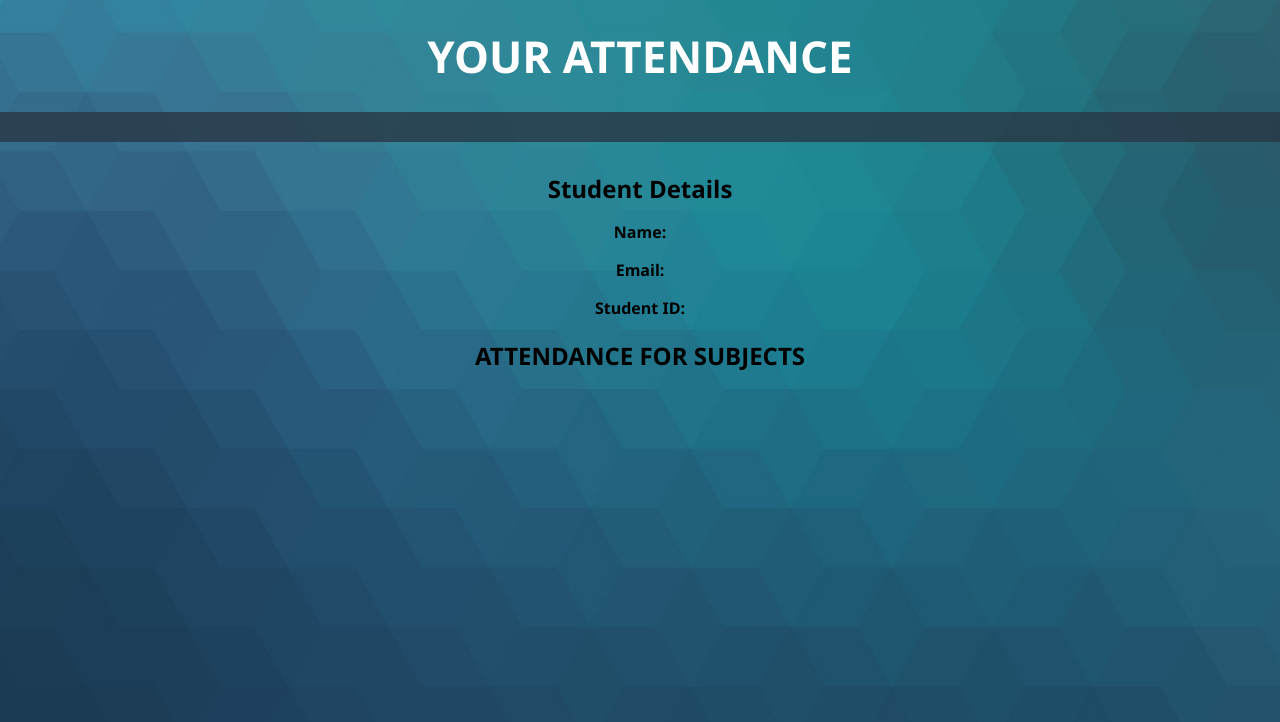
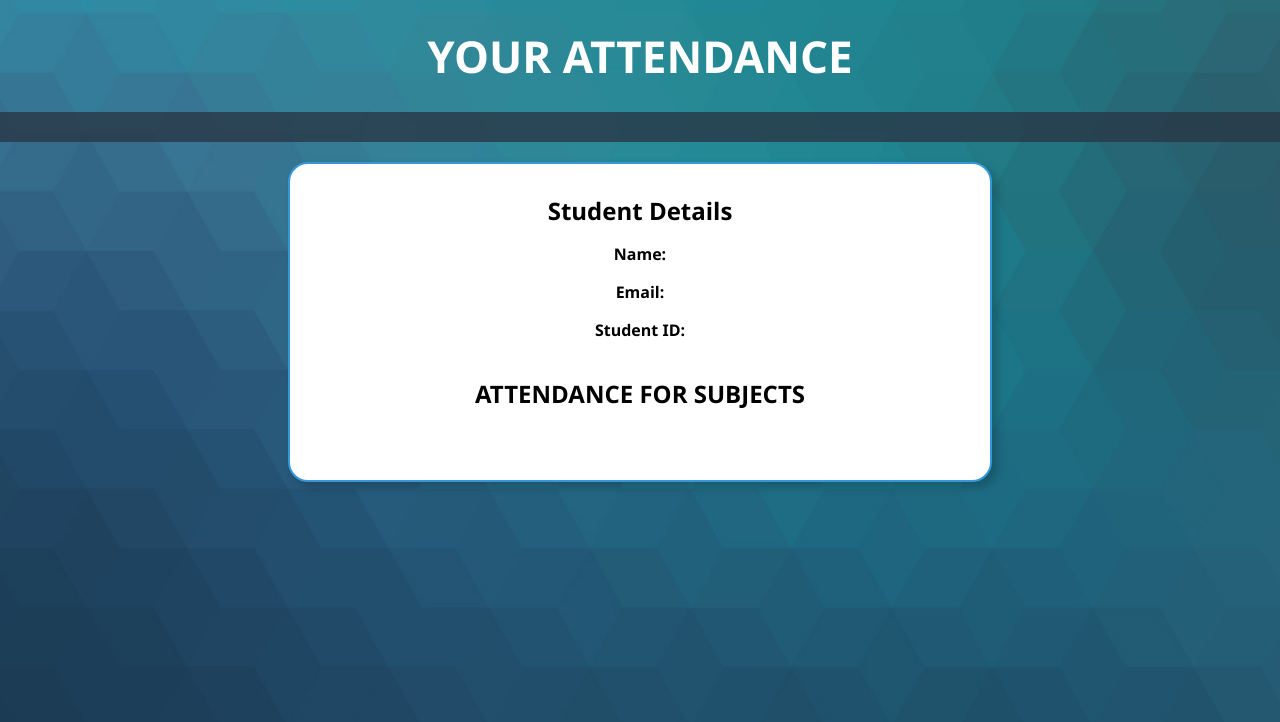
Before and after one commit to Rudra-Garg/Attendance-DBMS, a Flask app: page /student in a window 1280 px wide. Shown: the top 722 px of the page. Run offline with Flask 3, Linux system fonts and the light colour scheme; data comes from the database, SQL or seed files in the repository; data that the repository does not hold is empty.

Commit message:
Update student.css

```diff
--- a/static/CSS/student.css
+++ b/static/CSS/student.css
@@ -2,7 +2,6 @@ body {
     font-family: 'Segoe UI', Tahoma, Geneva, Verdana, sans-serif;
     margin: 0;
     padding: 0;
-    /* background-image: url('../Images/backgroundStudent.avif'); */
     background-image: url('../Images/backgroundStudent.jpg');
     background-size: cover;
     background-position: center;
@@ -10,19 +9,15 @@ body {
 }
 
 header {
-
-     color: #ffffff;
-    /* background: linear-gradient(to right,rgba(27, 72, 177, 0.651),rgba(232, 229, 229, 0.509), rgba(120, 128, 245, 0.272)); */
+    color: #ffffff;
     text-align: center;
     font-size: 22px;
     padding: 26px 0;
-    /* font-weight: bolder; */
 }
 
 h1 {
     margin: 0;
 }
-/*for600*/
 
 @media only screen and (max-width: 360px) and (max-height: 800px) {
   body {
@@ -34,17 +29,15 @@ h1 {
   }
 }
 
-/*for1200 */
-
 @media only screen and (min-width: 601px) and (max-width: 1200px) {
   body {
     font-size: 16px;
   }
 }
+
 nav {
     display: flex;
     justify-content: center;
-
     background-color: rgba(40, 55, 71, 0.8);
     padding: 15px 0;
 }
@@ -54,7 +47,6 @@ nav button {
     color: #ffffff;
     font-size: 19px;
     font-weight: bolder;
-    /* border: 2px solid #000000; */
     border-radius: 10px;
     padding: 12px 20px;
     margin: 0 10px;
@@ -64,12 +56,10 @@ nav button {
 
 nav button:nth-child(1) {
     background-color: #3f8bbe8c;
-
 }
 
 nav button:nth-child(2) {
     background-color: #3f8bbe8c;
-
 }
 
 nav button:nth-child(3) {
@@ -82,7 +72,6 @@ nav button:nth-child(4) {
 
 nav button:nth-child(5) {
     background-color: #3f8bbe8c;
-
 }
 
 nav button:hover {
@@ -95,14 +84,75 @@ section.Attendance-Section {
     text-align: center;
 }
 
-.Attendance-Box {
-    background-color: #ffffff;
-    /* border: 2px solid #3498db; */
+.Attendance-Section {
+    padding: 30px;
+    text-align: center;
+    border: 2px solid #3498db;
     border-radius: 20px;
-    padding: 20px;
+    background-color: #fff;
+    box-shadow: 5px 5px 10px rgba(0, 0, 0, 0.2);
     width: 50%;
-    box-shadow: 5px 5px 10px 10px rgba(0, 0, 0, 0.2), 0 5px 5px  0 rgba(0, 0, 0, 0.24);
-    margin: 0 auto;
+    margin: 20px auto;
+}
+
+#attendanceBtnContainer {
+    margin-bottom: 20px;
+}
+
+#attendanceBtnContainer button {
+    background-color: #125f92;
+    color: #fff;
+    border: none;
+    border-radius: 10px;
+    padding: 15px 30px;
+    font-size: 18px;
+    cursor: pointer;
+    transition: background-color 0.3s ease;
+}
+
+#attendanceBtnContainer button:hover {
+    background-color: #0d4d7a;
+}
+
+.Attendance-Section {
+    display: flex;
+    flex-direction: column;
+    align-items: center;
+    justify-content: center;
+    text-align: center;
+}
+
+#attendanceTable {
+    width: 80%;
+    margin-top: 20px;
+    border-collapse: collapse;
+}
+
+#attendanceTable th,
+#attendanceTable td {
+    padding: 10px;
+    border-bottom: 1px solid #ddd;
+}
+
+#attendanceTable th {
+    background-color: #125f92;
+    color: #fff;
+    padding: 10px;
+    align-items: center;
+    justify-content: center;
+    text-align: center;
+}
+
+#attendanceTable th:first-child {
+    border-top-left-radius: 5px;
+}
+
+#attendanceTable th:last-child {
+    border-top-right-radius: 5px;
+}
+
+#attendanceTable tr:last-child td {
+    border-bottom: none;
 }
 
 footer {
```
